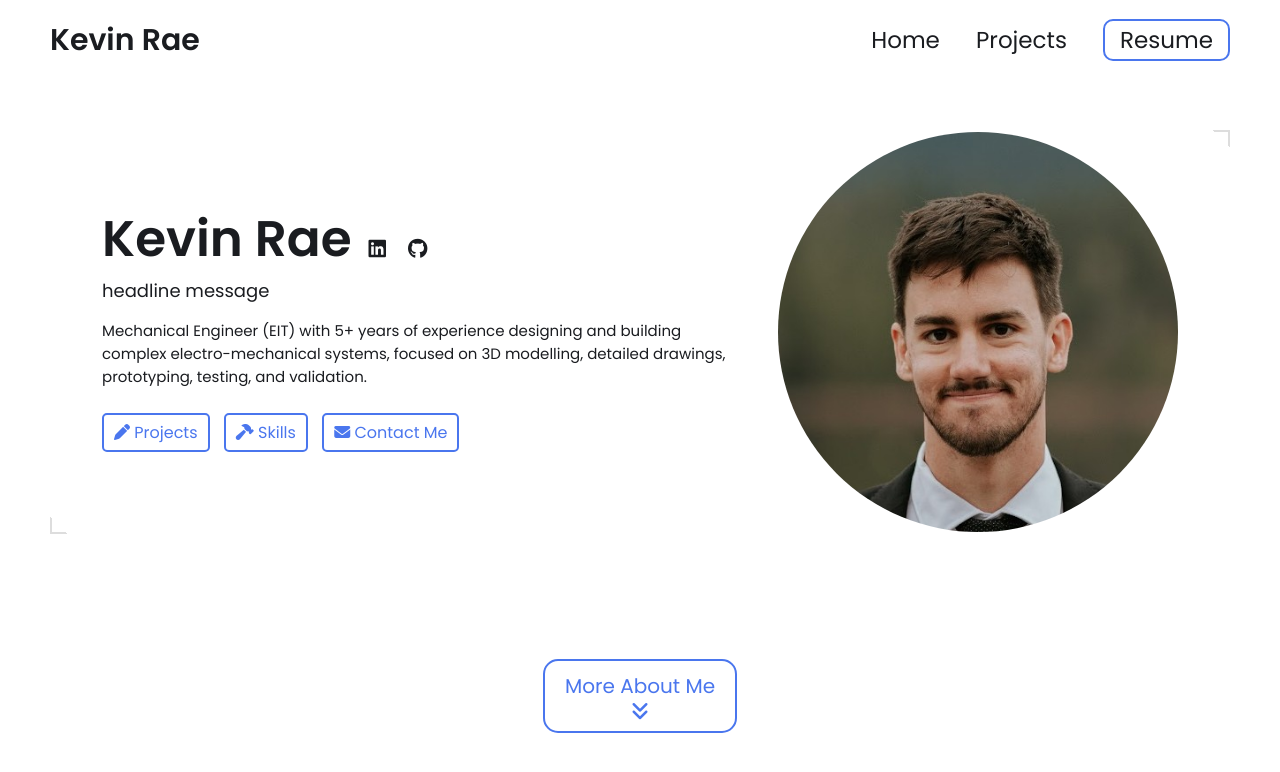
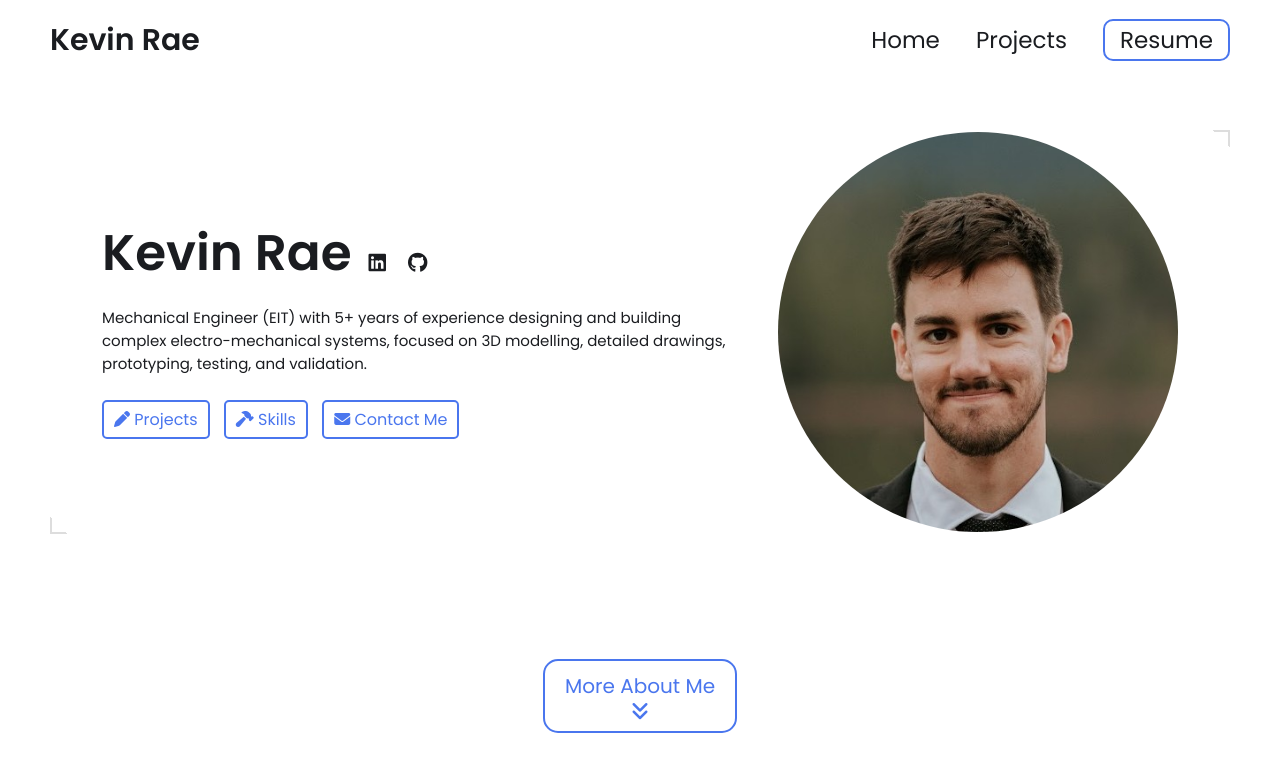
Before and after one commit to kevinrae001/kevinrae001.github.io, a Jekyll site: the page built from index.html, in a window 1280 px wide and 900 px high. Shown: the top 772 px of the window. Built offline with Jekyll 4.4.1, drawn with Linux system fonts in a browser that asks for light colours.

Commit message:
Update hero.html

```diff
--- a/_includes/hero.html
+++ b/_includes/hero.html
@@ -68,7 +68,6 @@
                 {% endif %}
             </h2>
 
-            <h3> {{site.headline}} </h3>
             <p> {{site.description}}</p>
             <div class="links">
                 <a href="#projects">
```
